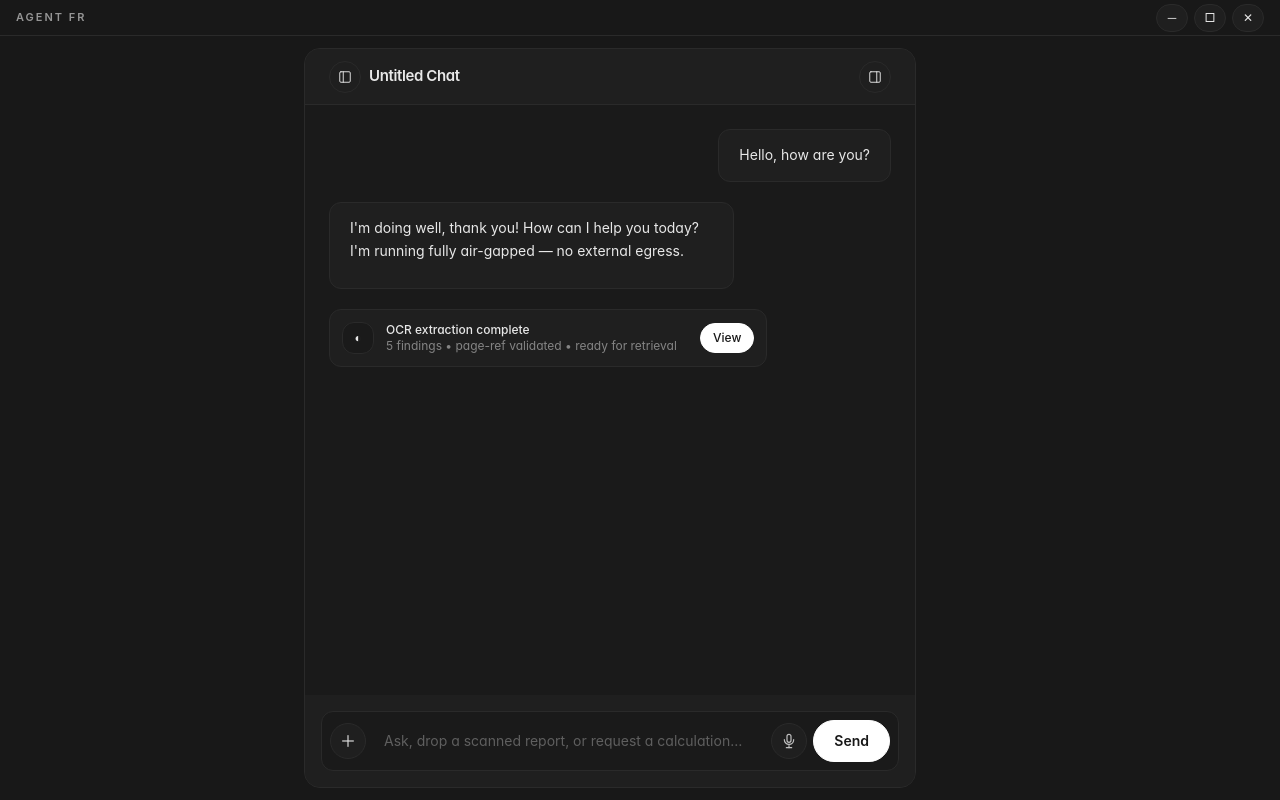
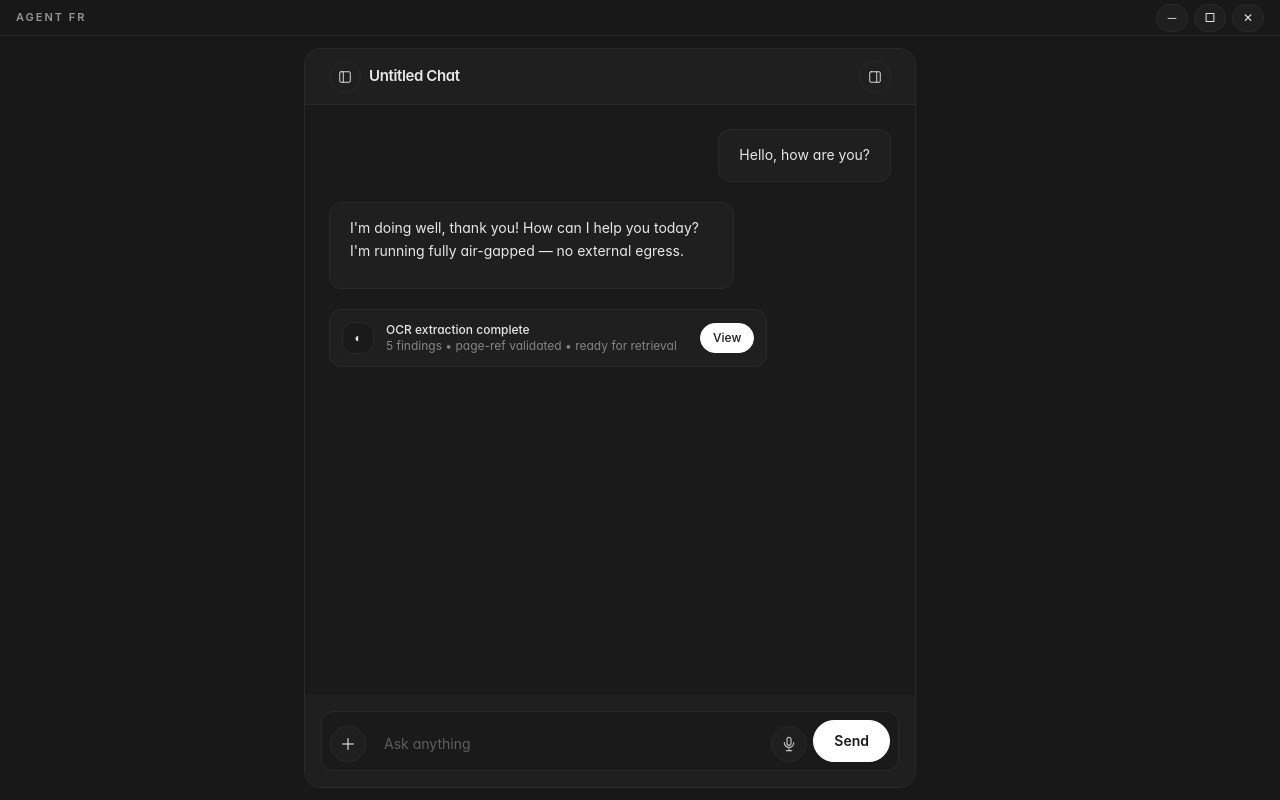
Before and after one commit to BITverse-24/local-workbench, a React (Vite) app in the folder electron_app/: page / in a window 1280 px wide. Built offline with nearby package versions, Linux system fonts and the light colour scheme.

Commit message:
feat: multiline input

```diff
--- a/electron_app/src/App.tsx
+++ b/electron_app/src/App.tsx
@@ -34,6 +34,12 @@ export default function App() {
   const camera = useCamera();
   const voice = useVoice();
 
+  const handleSend = () => {
+    if (!input.trim()) return;
+    // TODO: wire to chat / API – for now just clear input
+    setInput('');
+  };
+
   return (
     <div className="flex flex-col h-screen w-full font-sans overflow-hidden relative select-none page-apple-enter" style={{ background: '#181818' }}>
       <TitleBar />
@@ -52,6 +58,7 @@ export default function App() {
             searchActive={searchActive}
             setSearchActive={setSearchActive}
             onVoice={() => voice.setShow(true)}
+            onSend={handleSend}
           />
         </ChatPanel>
 
--- a/electron_app/src/components/InputBar.tsx
+++ b/electron_app/src/components/InputBar.tsx
@@ -1,4 +1,4 @@
-import { useRef } from 'react';
+import { useRef, useEffect } from 'react';
 
 type Props = {
   input: string;
@@ -9,13 +9,38 @@ type Props = {
   searchActive: boolean;
   setSearchActive: (v: boolean) => void;
   onVoice: () => void;
+  onSend?: () => void;
 };
 
-export default function InputBar({ input, setInput, plusOpen, setPlusOpen, plusBtnRef, searchActive, setSearchActive, onVoice }: Props) {
+export default function InputBar({ input, setInput, plusOpen, setPlusOpen, plusBtnRef, searchActive, setSearchActive, onVoice, onSend }: Props) {
+  const textareaRef = useRef<HTMLTextAreaElement | null>(null);
+
+  const handleKeyDown = (e: React.KeyboardEvent<HTMLTextAreaElement>) => {
+    if (e.key === 'Enter' && !e.shiftKey) {
+      e.preventDefault();
+      if (input.trim() && onSend) onSend();
+    }
+    // Shift+Enter: allow default newline insertion (cursor goes to next line)
+  };
+
+  const handleInput = (e: React.ChangeEvent<HTMLTextAreaElement>) => {
+    setInput(e.target.value);
+    // auto-resize up to max-height
+    const el = e.target;
+    el.style.height = 'auto';
+    el.style.height = Math.min(el.scrollHeight, 120) + 'px';
+  };
+
+  useEffect(() => {
+    if (input === '' && textareaRef.current) {
+      textareaRef.current.style.height = '36px';
+    }
+  }, [input]);
+
   return (
     <div className="p-3 md:p-4 flex-shrink-0 animate-apple-up delay-300" style={{ background: '#1F1F1F' }}>
       <div className="max-w-3xl mx-auto">
-        <div className="relative flex items-center gap-1.5 rounded-[20px] p-2 neu-pressed">
+        <div className="relative flex items-end gap-1.5 rounded-[20px] p-2 neu-pressed">
           <button
             ref={plusBtnRef}
             onClick={() => setPlusOpen((o: boolean) => !o)}
@@ -46,12 +71,15 @@ export default function InputBar({ input, setInput, plusOpen, setPlusOpen, plusB
               </button>
             </span>
           )}
-          <input
-            type="text"
+          <textarea
+            ref={textareaRef}
             value={input}
-            onChange={(e) => setInput(e.target.value)}
-            placeholder={searchActive ? "Search the web…" : "Ask, drop a scanned report, or request a calculation…"}
-            className="flex-1 bg-transparent border-none outline-none px-2 md:px-3 py-2 min-w-0 text-sm placeholder:text-white/30"
+            onChange={handleInput}
+            onKeyDown={handleKeyDown}
+            placeholder={searchActive ? "Search the web…" : "Ask anything"}
+            rows={1}
+            className="flex-1 bg-transparent border-none outline-none px-2 md:px-3 py-2 min-w-0 text-sm placeholder:text-white/30 resize-none overflow-y-auto leading-5 max-h-[120px]"
+            style={{ height: '36px' }}
           />
           <button onClick={onVoice} className="w-9 h-9 rounded-full neu-button grid place-items-center shrink-0" title="Voice">
             <svg width="16" height="16" viewBox="0 0 24 24" fill="none" stroke="currentColor" strokeWidth="1.8" strokeLinecap="round" strokeLinejoin="round" className="opacity-80">
@@ -61,7 +89,7 @@ export default function InputBar({ input, setInput, plusOpen, setPlusOpen, plusB
               <line x1="8" y1="22" x2="16" y2="22" />
             </svg>
           </button>
-          <button className="px-5 py-2.5 neu-button-primary font-semibold text-sm shrink-0">Send</button>
+          <button onClick={onSend} className="px-5 py-2.5 neu-button-primary font-semibold text-sm shrink-0">Send</button>
         </div>
       </div>
     </div>
```
